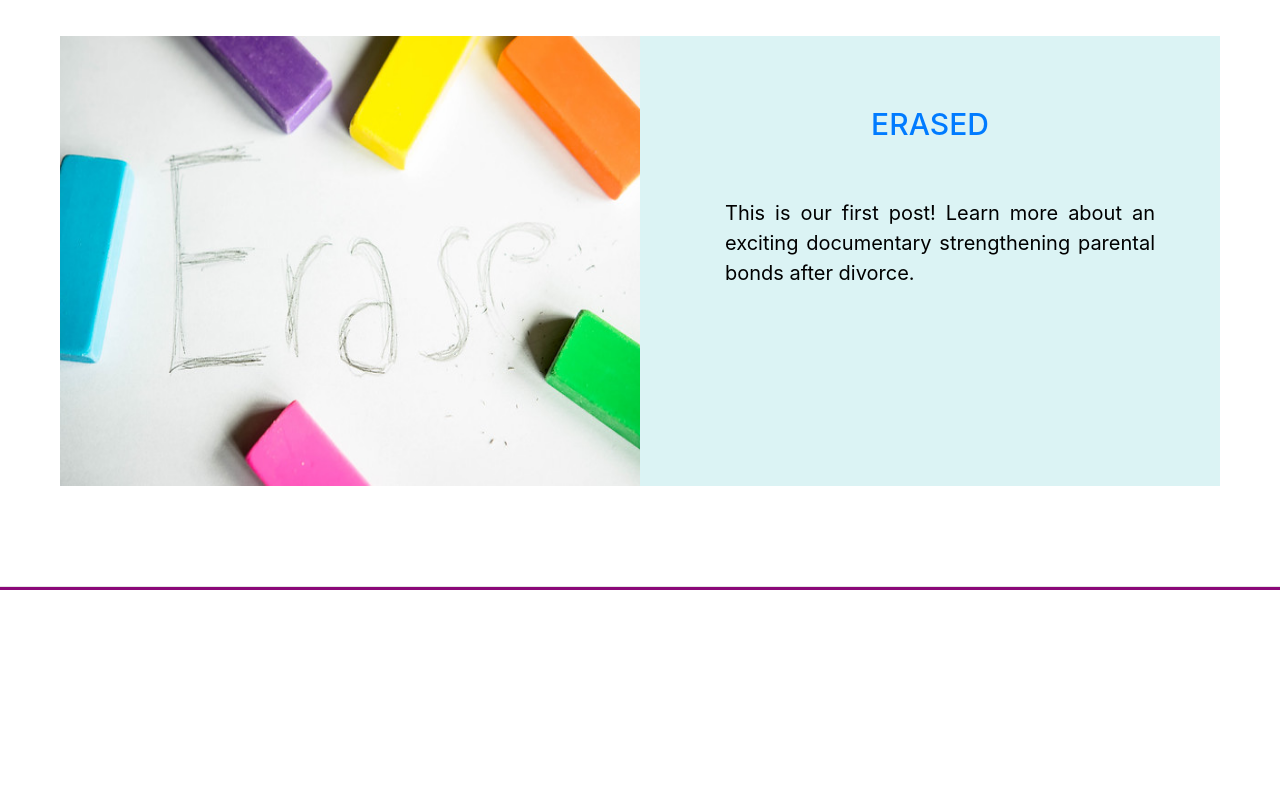
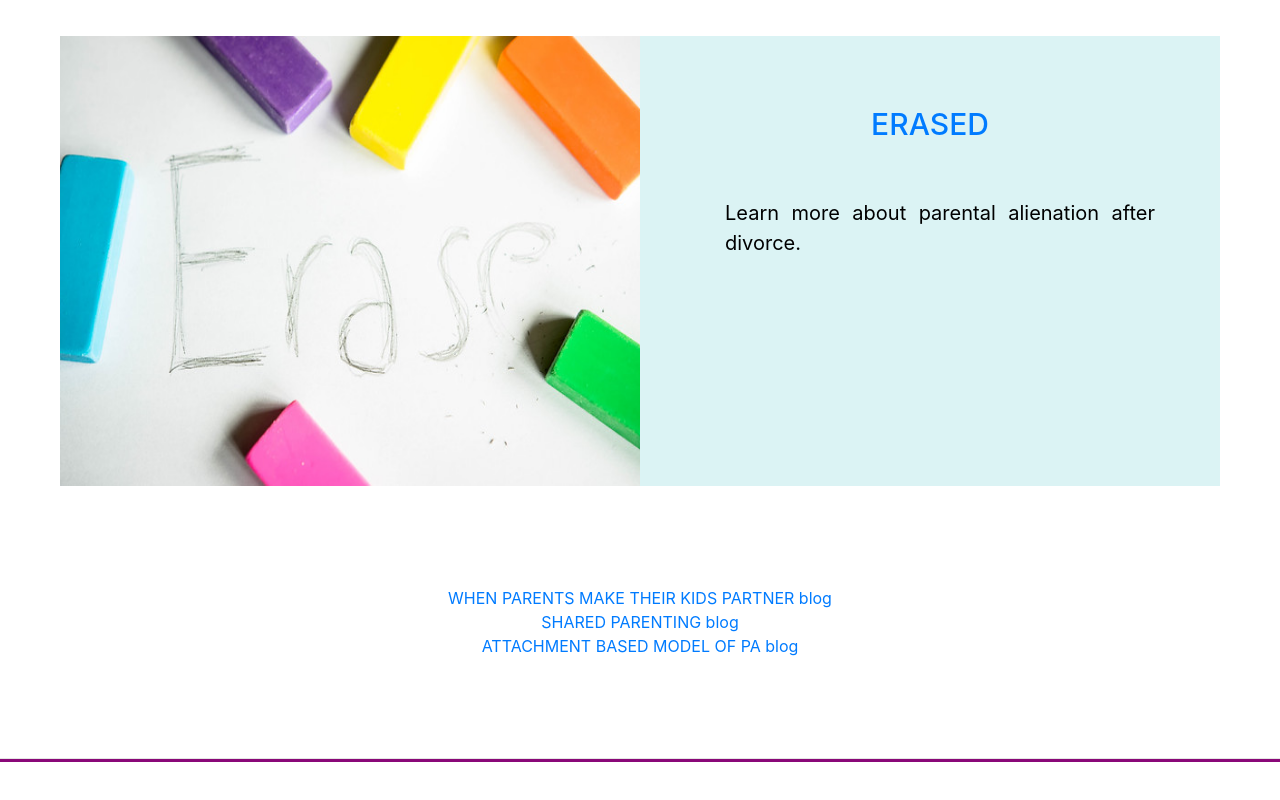
Before and after one commit to ighernati/ChildrenFirst, a plain HTML site: page blog.html in a window 1280 px wide. Shown: the part 1063-1863 px from the top of the page. Before the commit the page ends 1703 px from the top, so only its background shows below. Drawn offline with nearby package versions, Linux system fonts and the light colour scheme.

Commit message:
file:///Users/ighernati/Desktop/childrenfirst.github.com/index.html

```diff
--- a/blog.html
+++ b/blog.html
@@ -43,9 +43,15 @@
             <h4 id="header_on_blue"><a href="https://spark.adobe.com/page/R4bhk6XpzJqMU/" target="_blank">ERASED</a></h4>
             <br>
             <br>
-            <p id="text_on_blue">This is our first post!  Learn more about an exciting documentary strengthening parental bonds after divorce.</p>
+            <p id="text_on_blue"> Learn more about parental alienation after divorce.</p>
         </div>
     </div>
+    </html>
+    <center><a href=" https://medium.com/@imene.ghernati/parental-alienation-when-parents-make-their-kids-partner-after-divorce-1cc89fb24aa5">WHEN PARENTS MAKE THEIR KIDS PARTNER blog</a></center>
+    </div>
+    <center><a href="https://medium.com/@imene.ghernati/shared-parenting-best-interest-of-the-child-7277056cc5ce "> SHARED PARENTING blog</a></center>
+    </div>
+    <center><a href=" https://medium.com/@imene.ghernati/attachment-based-model-of-parental-alienation-58581e6a1ce1">ATTACHMENT BASED MODEL OF PA blog</a></center>
 
     <hr style="margin-top: 100px; margin-bottom: 50px;" id="border_last">
 
```
Also changed, not shown: donations.html (+3 -1 lines), events.html (+1 -1 lines), index.html (+1 -1 lines), Images/heart.png (added), 1 other file.
